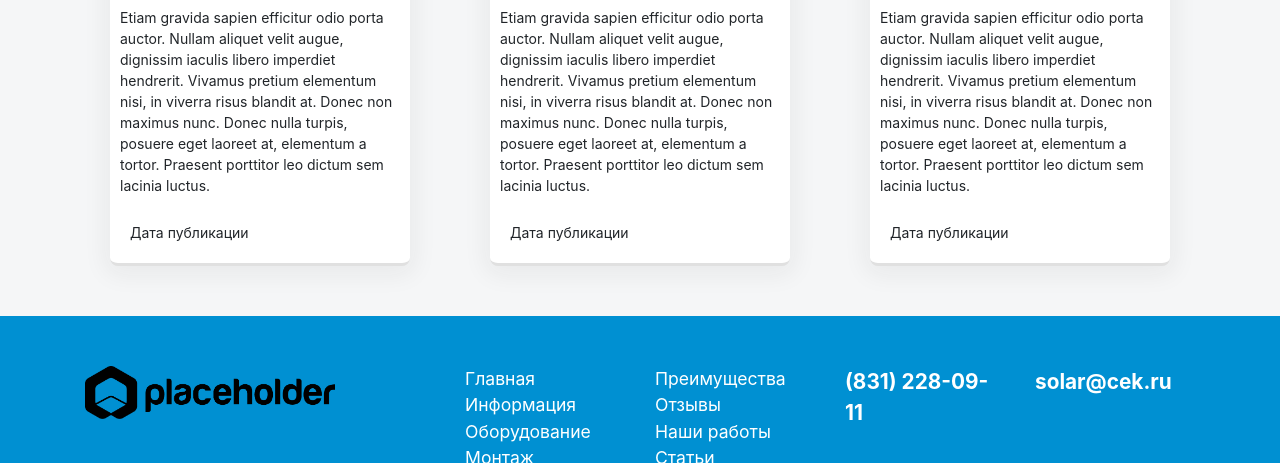
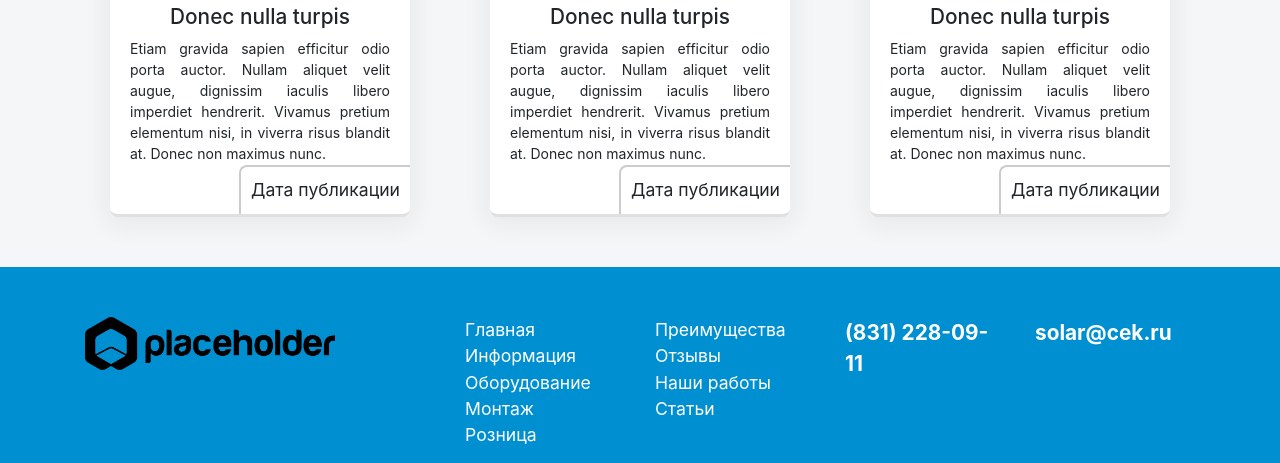
Before and after one commit to isjaki/solar, a plain HTML site: page index.html in a window 1280 px wide. Shown: the part 4688-5151 px from the top of the page. Drawn offline with nearby package versions, Linux system fonts and the light colour scheme.

Commit message:
изменил стили элемента article

```diff
--- a/css/style.css
+++ b/css/style.css
@@ -407,6 +407,7 @@ button.close {
 }
 
 #articles article {
+    position: relative;
     max-width: 300px;
     margin: 0 auto;
     padding: 0;
@@ -422,8 +423,21 @@ button.close {
     border-radius: 8px 8px 0 0;
 }
 
-#articles article div {
+#articles article p {
+    margin-bottom: 50px;
+    padding: 0 20px;
+    text-align: justify;
+}
+
+#articles .articles-date {
+    position: absolute;
+    bottom: 0;
+    right: 0;
     padding: 10px;
+    font-size: 1.1rem;
+    border-top: 2px solid #ccc;
+    border-left: 2px solid #ccc;
+    border-radius: 8px 0;
 }
 
 footer {
--- a/index.html
+++ b/index.html
@@ -524,34 +524,31 @@
                     <article class="col-lg">
                         <img src="./img/solar-panel.png" />
                         <div>
+                            <h4 class="text-center mt-2">Donec nulla turpis</h4>
                             <p>Etiam gravida sapien efficitur odio porta auctor. Nullam
                             aliquet velit augue, dignissim iaculis libero imperdiet hendrerit. Vivamus
-                            pretium elementum nisi, in viverra risus blandit at. Donec non maximus nunc.
-                            Donec nulla turpis, posuere eget laoreet at, elementum a tortor. Praesent porttitor
-                            leo dictum sem lacinia luctus.</p>
-                            <div>Дата публикации</div>
+                            pretium elementum nisi, in viverra risus blandit at. Donec non maximus nunc.</p>
+                            <div class="articles-date">Дата публикации</div>
                         </div>
                     </article>
                     <article class="col-lg">
                         <img src="./img/solar-panel.png" />
                         <div>
+                            <h4 class="text-center mt-2">Donec nulla turpis</h4>
                             <p>Etiam gravida sapien efficitur odio porta auctor. Nullam
                             aliquet velit augue, dignissim iaculis libero imperdiet hendrerit. Vivamus
-                            pretium elementum nisi, in viverra risus blandit at. Donec non maximus nunc.
-                            Donec nulla turpis, posuere eget laoreet at, elementum a tortor. Praesent porttitor
-                            leo dictum sem lacinia luctus.</p>
-                            <div>Дата публикации</div>
+                            pretium elementum nisi, in viverra risus blandit at. Donec non maximus nunc.</p>
+                            <div class="articles-date">Дата публикации</div>
                         </div>
                     </article>
                     <article class="col-lg">
                         <img src="./img/solar-panel.png" />
                         <div>
+                            <h4 class="text-center mt-2">Donec nulla turpis</h4>
                             <p>Etiam gravida sapien efficitur odio porta auctor. Nullam
                             aliquet velit augue, dignissim iaculis libero imperdiet hendrerit. Vivamus
-                            pretium elementum nisi, in viverra risus blandit at. Donec non maximus nunc.
-                            Donec nulla turpis, posuere eget laoreet at, elementum a tortor. Praesent porttitor
-                            leo dictum sem lacinia luctus.</p>
-                            <div>Дата публикации</div>
+                            pretium elementum nisi, in viverra risus blandit at. Donec non maximus nunc.</p>
+                            <div class="articles-date">Дата публикации</div>
                         </div>
                     </article>
                 </div>
```
